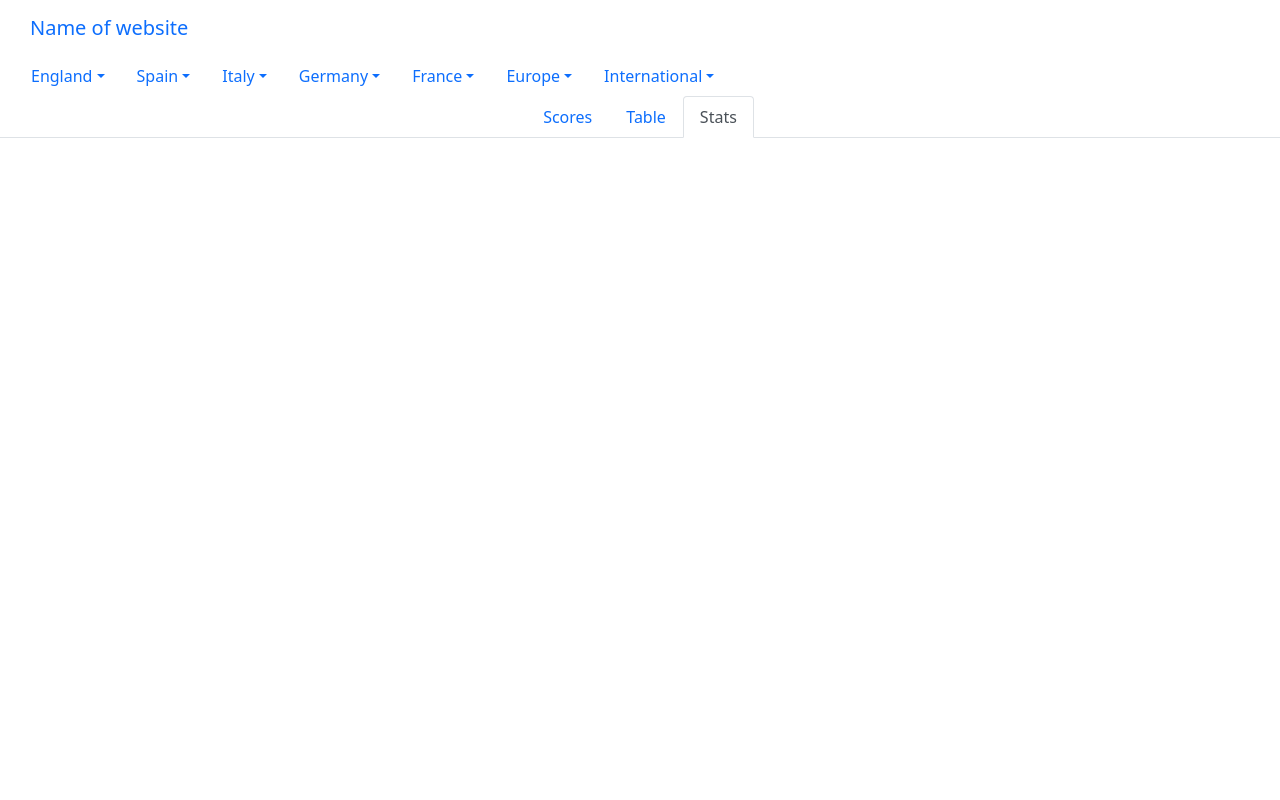
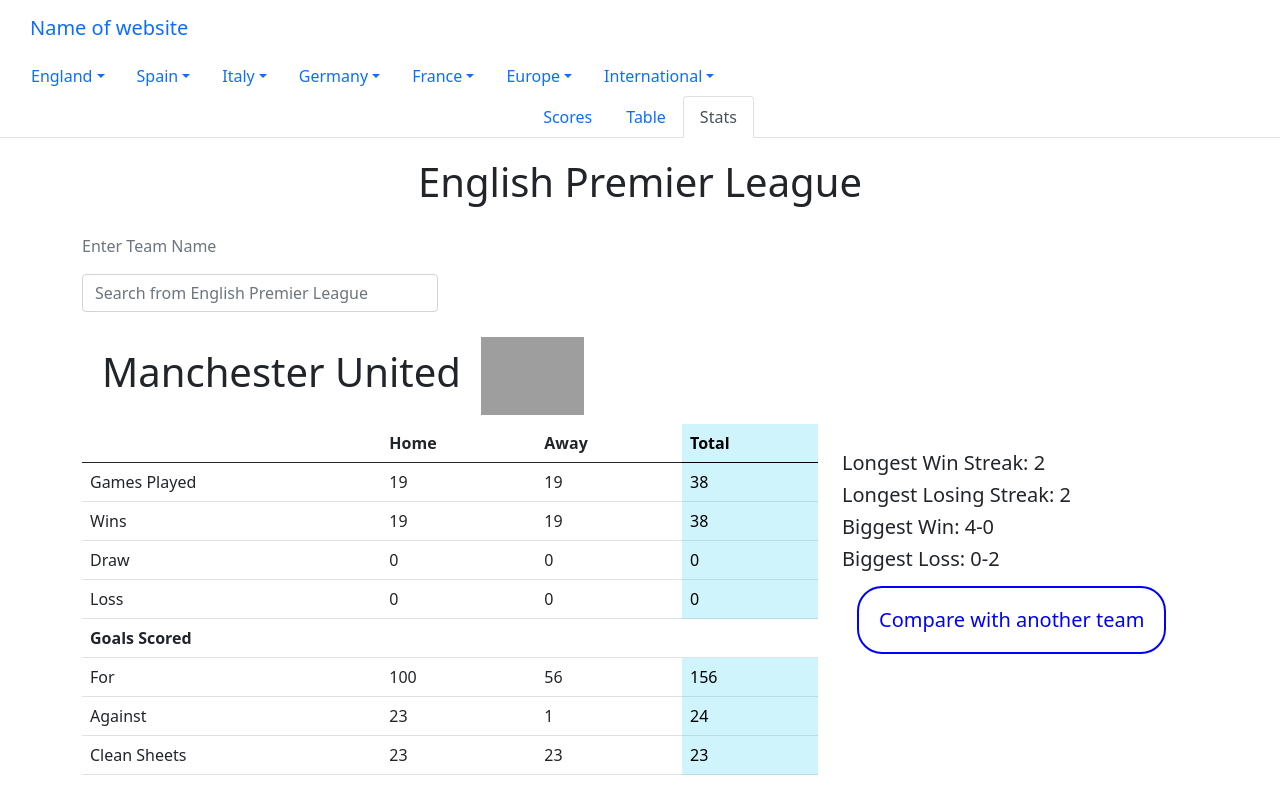
Before and after one commit to russelldesilva/ID_FootballStats_Assg03, a plain HTML site: page stats2.html in a window 1280 px wide. Drawn offline with nearby package versions, Linux system fonts and the light colour scheme; grey boxes are pictures that could not be loaded.

Commit message:
team stats fist draft

```diff
--- a/script.js
+++ b/script.js
@@ -3,4 +3,5 @@ function newPage(url){ //open new page in same tab
     tab.focus();
 }
 
-$("#btn-container").click(function(){newPage("table.html")});
+$("#view-table").click(function(){newPage("table.html")});
+$("#view-stats").click(function(){newPage("stats2.html")});
--- a/stats2.html
+++ b/stats2.html
@@ -76,6 +76,91 @@
         </ul>
       </header>
     <body>
+        <header><h1>English Premier League</h1></header>
+        <section class="container">
+            <div class="row">
+                <div class="col-4">
+                    <p class="text-muted">Enter Team Name</p>
+                    <form class = "departure">
+                        <input type="search" placeholder="Search from English Premier League" id = "search" class="form-control" required>
+                    </form>
+                </div>
+            </div>
+            <div class="row">
+                <div class="col-8 team-stats">
+                    <header class="team-header">
+                        <h1>Manchester United</h1>
+                        <img src="https://media.api-sports.io/football/teams/33.png" id="logo">
+                    </header>
+                    <table class="table table-hover">
+                        <thead>
+                            <tr>
+                                <th></th>
+                                <th>Home</th>
+                                <th>Away</th>
+                                <th class="table-info">Total</th>
+                            </tr>
+                        </thead>
+                        <tbody>
+                            <tr>
+                                <td>Games Played</td>
+                                <td>19</td>
+                                <td>19</td>
+                                <td class="table-info">38</td>
+                            </tr>
+                            <tr>
+                                <td>Wins</td>
+                                <td>19</td>
+                                <td>19</td>
+                                <td class="table-info">38</td>
+                            </tr>
+                            <tr>
+                                <td>Draw</td>
+                                <td>0</td>
+                                <td>0</td>
+                                <td class="table-info">0</td>
+                            </tr>
+                            <tr>
+                                <td>Loss</td>
+                                <td>0</td>
+                                <td>0</td>
+                                <td class="table-info">0</td>
+                            </tr>
+                            <tr>
+                                <th colspan="4">Goals Scored</th>
+                            </tr>
+                            <tr>
+                                <td>For</td>
+                                <td>100</td>
+                                <td>56</td>
+                                <td class="table-info">156</td>
+                            </tr>
+                            <tr>
+                                <td>Against</td>
+                                <td>23</td>
+                                <td>1</td>
+                                <td class="table-info">24</td>
+                            </tr>
+                            <tr>
+                                <td>Clean Sheets</td>
+                                <td>23</td>
+                                <td>23</td>
+                                <td class="table-info">23</td>
+                            </tr>
+                        </tbody>
+                    </table>
+                </div>
+                <div class="col-4 other-stats align-self-center">
+                    <div><h3>Longest Win Streak: 2</h3></div>
+                    <div><h3>Longest Losing Streak: 2</h3></div>
+                    <div><h3>Biggest Win: 4-0</h3></div>
+                    <div><h3>Biggest Loss: 0-2</h3></div>
+                    <div class="btn-container" id="h2h-stats">
+                        <h6 class="button">Compare with another team</h6>
+                    </div>
+                </div>
+            </div>
+        </section>
         <script src="https://code.jquery.com/jquery-3.5.1.js" integrity="sha256-QWo7LDvxbWT2tbbQ97B53yJnYU3WhH/C8ycbRAkjPDc=" crossorigin="anonymous"></script>
         <script src="https://cdn.jsdelivr.net/npm/bootstrap@5.0.0-beta1/dist/js/bootstrap.bundle.min.js" integrity="sha384-ygbV9kiqUc6oa4msXn9868pTtWMgiQaeYH7/t7LECLbyPA2x65Kgf80OJFdroafW" crossorigin="anonymous"></script>
         <script src="script.js"></script>
--- a/styles.css
+++ b/styles.css
@@ -23,7 +23,7 @@ header>h1{
     text-align: center;
     padding: 20px;
 }
-#btn-container{
+.btn-container{
     display: flex;
     flex-direction: row;
     justify-content: center;
@@ -36,7 +36,7 @@ header>h1{
     background-color: white;
     color:blue
 }
-#btn-container:hover{
+.btn-container:hover{
     background-color: blue;
     color: white;
 }
@@ -64,19 +64,22 @@ header.top-scorer{
     border-bottom: solid black 1px;
     margin-bottom: 1rem;
 }
-#scorer-info > #logo{
+.top-scorer > #logo{
+    margin-bottom: 2rem;
+    width: 25%;
+    height: auto;
+}
+#card-container{
+    margin-left: auto;
     float: right;
-    margin-bottom: 2rem;
-    max-width: 30%;
-    height: auto;
 }
 #pos, #name, #team{
     margin-right: 1rem;
     margin-bottom: 0rem;
 }
-.stats-row > #logo{
+.stats-row> #logo{
     margin-right: 1rem;
-    max-width: 12%;
+    width: 7%;
     height: auto;
 }
 #team{font-size: 15px;}
@@ -84,3 +87,10 @@ header.top-scorer{
     margin-left: auto;
     float: right;
 }
+.team-header{display: flex;}
+.team-header > #logo{
+    width: 14%;
+    height: auto;
+    margin-bottom: auto;
+    margin-top: auto;
+}
```
Also changed, not shown: index.html (+2 -2 lines), stats.html (+6 -6 lines).
